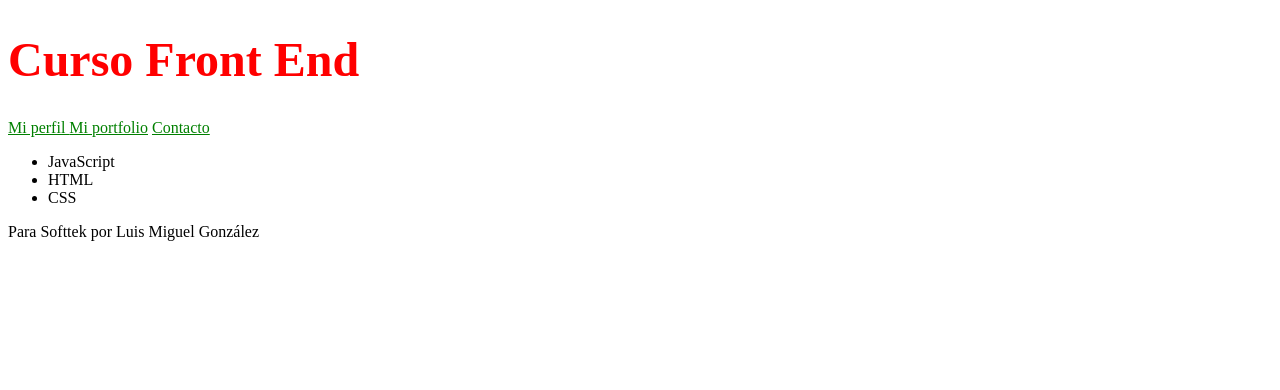
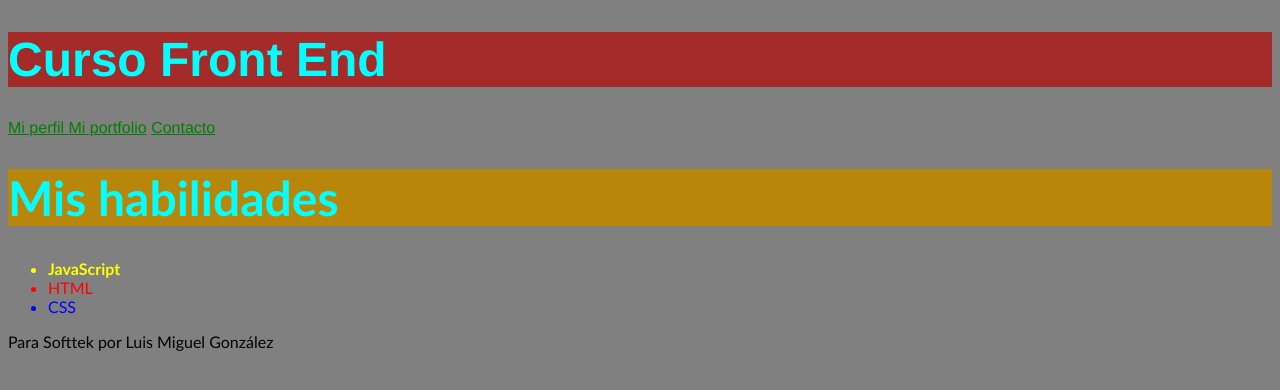
Before and after one commit to vs-web-dev-2/luismi, a plain HTML site: page www/index.html in a window 1280 px wide. Drawn offline with Linux system fonts and the light colour scheme.

Commit message:
commit css

```diff
--- a/www/index.html
+++ b/www/index.html
@@ -20,10 +20,11 @@
         </nav>
     </header>
     <main>
+        <h1> Mis habilidades </h1>
         <ul>
-            <li>JavaScript</li>
-            <li>HTML</li>
-            <li>CSS</li>
+            <li class="amarillo activado">JavaScript</li>
+            <li class="rojo">HTML</li>
+            <li class="azul">CSS</li>
         </ul>
     </main>
     <footer>
--- a/www/styles/styles.css
+++ b/www/styles/styles.css
@@ -1,8 +1,50 @@
+html{
+    background-color: gray;
+}
+body{
+    font-family: 'Gill Sans', 'Gill Sans MT', Calibri, 'Trebuchet MS', sans-serif;
+}
+header{
+    font-family: 'Franklin Gothic Medium', 'Arial Narrow', Arial, sans-serif;
+}
+
 h1 {
-    color: red;
+    color:cyan;
+    background-color: brown;
     font-size: 3em;
 }
 
 a {
     color: green;
 }
+
+main h1{
+    background-color: darkgoldenrod;
+}
+
+.azul{
+    color: blue;
+}
+
+.amarillo{
+    color: rgb(255, 255, 0);
+}
+
+.rojo{
+    color: red;
+}
+
+.activado{
+    font-weight: bolder;
+}
+
+#empresa{
+    border-color: dodgerblue;
+    border-width: 4px;
+}
+
+fieldset{
+    border-color: violet;
+    margin: 70px 50px 30px 10px;
+    padding: 10px;
+}
```
Also changed, not shown: www/contacto.html (+1 -1 lines), www/trabajos.html (+2 -1 lines).
